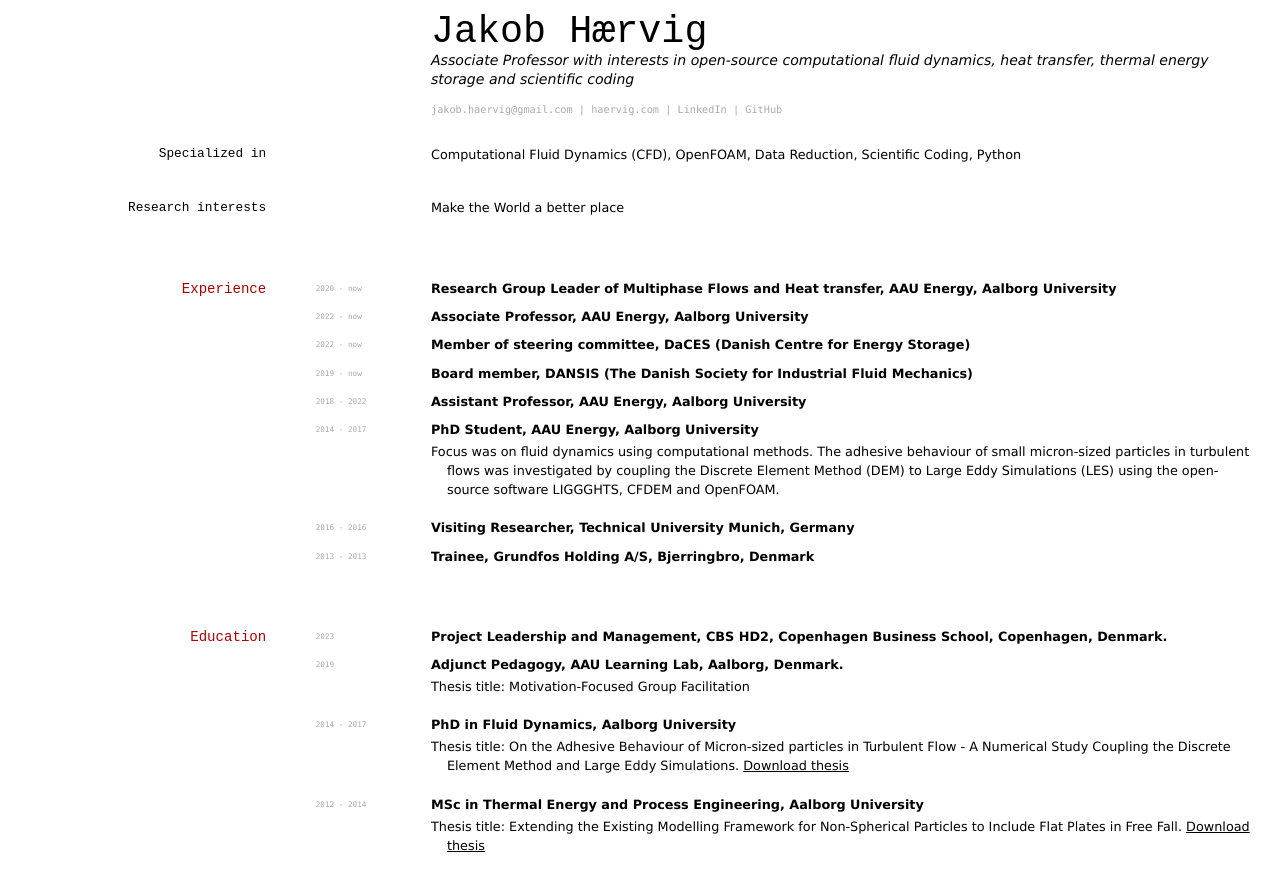
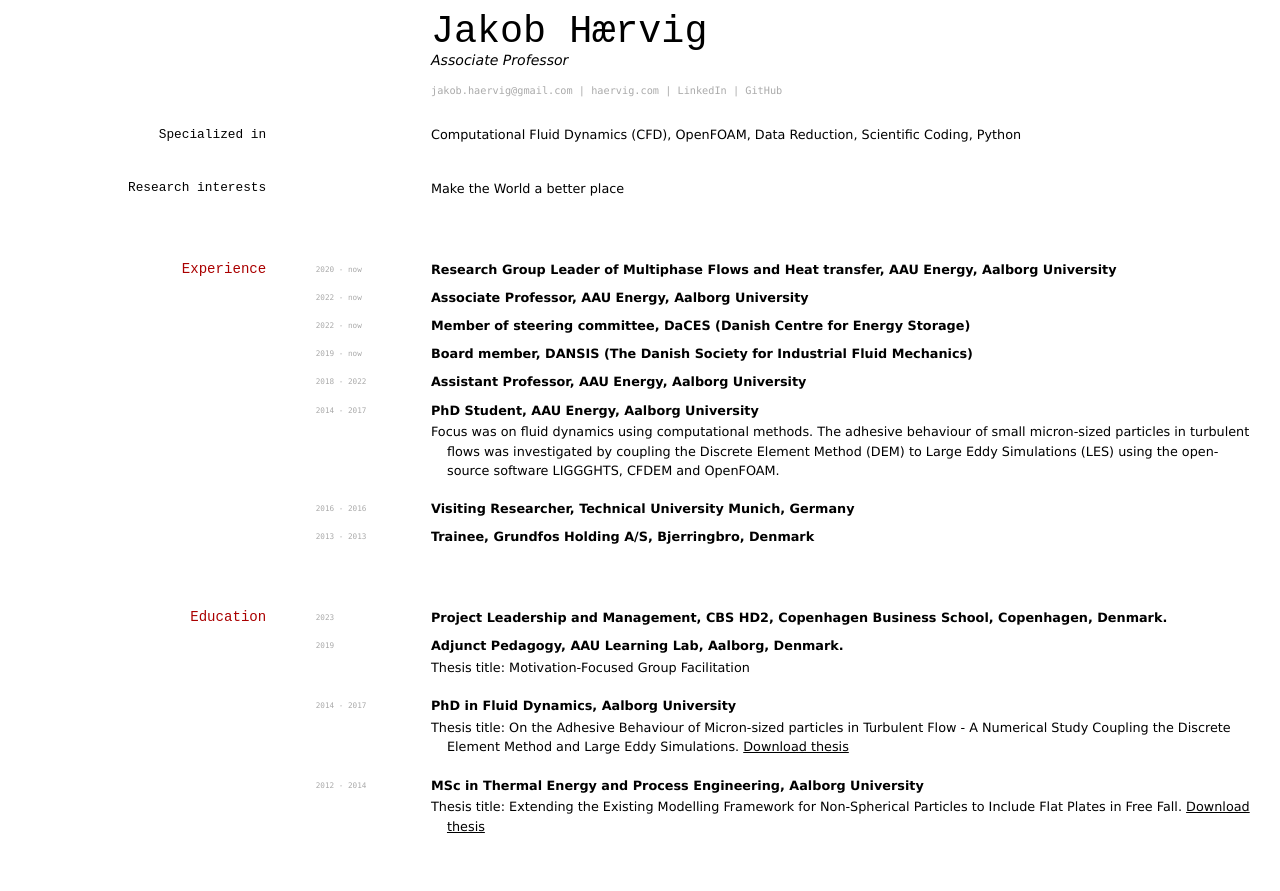
Before and after one commit to jakobhaervig/cv, a Jekyll site: the page built from index.md, in a window 1280 px wide and 900 px high. Shown: the top 891 px of the window. Built offline with Jekyll 4.4.1, drawn with Linux system fonts in a browser that asks for light colours.

```diff
--- a/index.md
+++ b/index.md
@@ -3,7 +3,7 @@ layout: cv
 title: Jakob Hærvig's CV
 ---
 # Jakob Hærvig
-Associate Professor with interests in open-source computational fluid dynamics, heat transfer, thermal energy storage and scientific coding
+Associate Professor
 
 <div id="webaddress">
 <a href="jakob.haervig@gmail.com">jakob.haervig@gmail.com</a>
```
Also changed, not shown: other parts of index.md (+1 -0 lines).
